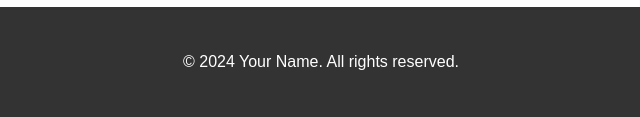
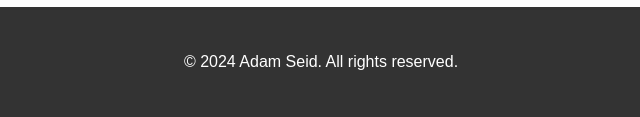
Before and after one commit to AdemSeid/personalwebsite, a plain HTML site: page index.html in a window 1280 px wide. Shown: the part 683-800 px from the top of the page, 319-959 px from the left. Drawn offline with Linux system fonts and the light colour scheme.

Commit message:
Update index.html

```diff
--- a/index.html
+++ b/index.html
@@ -44,8 +44,12 @@
 
     <footer>
         <div class="container">
-            <p>&copy; 2024 Your Name. All rights reserved.</p>
+            <p>&copy; <span id="currentYear"></span> Adam Seid. All rights reserved.</p>
         </div>
     </footer>
+
+    <script>
+        document.getElementById('currentYear').textContent = new Date().getFullYear();
+    </script>
 </body>
 </html>
```
